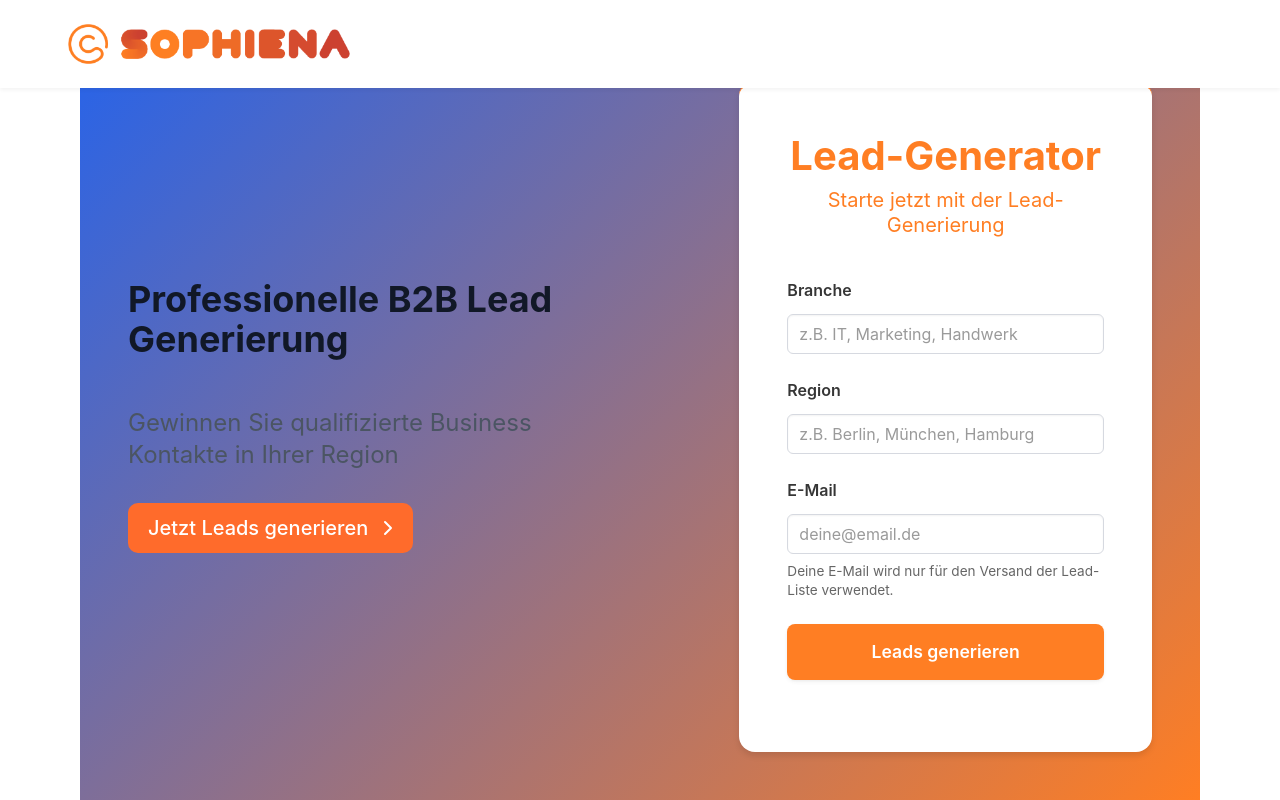
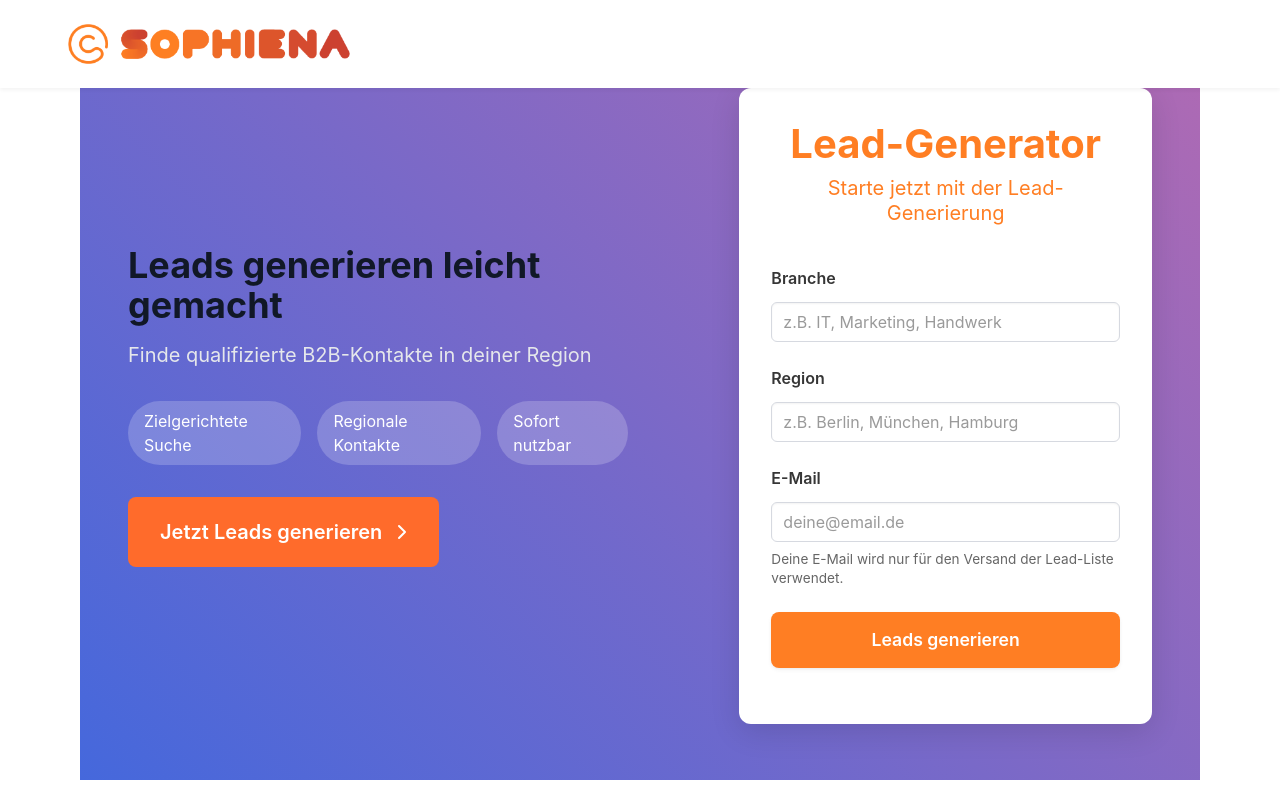
Before and after one commit to Caohung77/leadgenerator, a React (Vite) app: page / in a window 1280 px wide. Shown: the top 800 px of the page. Built offline with nearby package versions, Linux system fonts and the light colour scheme; no server answers.

Commit message:
Update layout to simpler design with gradient background

```diff
--- a/src/App.tsx
+++ b/src/App.tsx
@@ -238,20 +238,31 @@ function App() {
                   <div className="container">
                     <div className="columns is-vcentered">
                       <div className="column is-6">
-                        <h1 className="text-4xl font-bold mb-6">
-                          Professionelle B2B Lead Generierung
+                        <h1 className="text-4xl font-bold mb-4">
+                          Leads generieren leicht gemacht
                         </h1>
-                        <h2 className="text-2xl mb-8 text-gray-600">
-                          Gewinnen Sie qualifizierte Business Kontakte in Ihrer Region
+                        <h2 className="text-xl mb-8 text-gray-200">
+                          Finde qualifizierte B2B-Kontakte in deiner Region
                         </h2>
-                        <div className="buttons">
-                          <a href="#generator" className="button is-warning is-medium">
-                            <span>Jetzt Leads generieren</span>
-                            <span className="icon">
-                              <ChevronRight />
-                            </span>
-                          </a>
+
+                        <div className="flex gap-4 mb-8">
+                          <span className="px-4 py-2 bg-white bg-opacity-20 rounded-full text-white">
+                            Zielgerichtete Suche
+                          </span>
+                          <span className="px-4 py-2 bg-white bg-opacity-20 rounded-full text-white">
+                            Regionale Kontakte
+                          </span>
+                          <span className="px-4 py-2 bg-white bg-opacity-20 rounded-full text-white">
+                            Sofort nutzbar
+                          </span>
                         </div>
+
+                        <a href="#generator" className="button is-warning is-medium">
+                          <span>Jetzt Leads generieren</span>
+                          <span className="icon">
+                            <ChevronRight />
+                          </span>
+                        </a>
                       </div>
                       <div className="column is-5 is-offset-1">
                         <div className="box form-container" id="generator">
--- a/src/index.css
+++ b/src/index.css
@@ -177,11 +177,9 @@
 /* Form Styling */
 .form-container {
   background: white;
-  border-radius: 16px;
-  padding: 3rem;
-  box-shadow: 0 15px 50px rgba(0, 0, 0, 0.15);
-  border-top: 4px solid var(--primary-color);
-  box-shadow: 0 4px 6px rgba(0, 0, 0, 0.1);
+  border-radius: 12px;
+  padding: 2rem;
+  box-shadow: 0 8px 30px rgba(0,0,0,0.12);
 }
 
 .form-header {
@@ -329,7 +327,7 @@
 
 /* New SEO-optimized content styles */
 .hero {
-  background: linear-gradient(135deg, var(--gradient-start) 0%, var(--gradient-end) 100%);
+  background: linear-gradient(45deg, #4568dc 0%, #b06ab3 100%);
   position: relative;
   overflow: hidden;
 }
@@ -671,3 +669,34 @@
     margin-bottom: 1rem;
   }
 }
+
+.button.is-warning {
+  background-color: #f5821f;
+  border-color: transparent;
+  color: #fff;
+  font-weight: 600;
+  padding: 1.25rem 2rem;
+  border-radius: 8px;
+  transition: all 0.2s ease;
+}
+
+.button.is-warning:hover {
+  background-color: #e67613;
+  color: #fff;
+}
+
+.rounded-full {
+  border-radius: 9999px;
+}
+
+.bg-opacity-20 {
+  --tw-bg-opacity: 0.2;
+}
+
+.gap-4 {
+  gap: 1rem;
+}
+
+.flex {
+  display: flex;
+}
```
